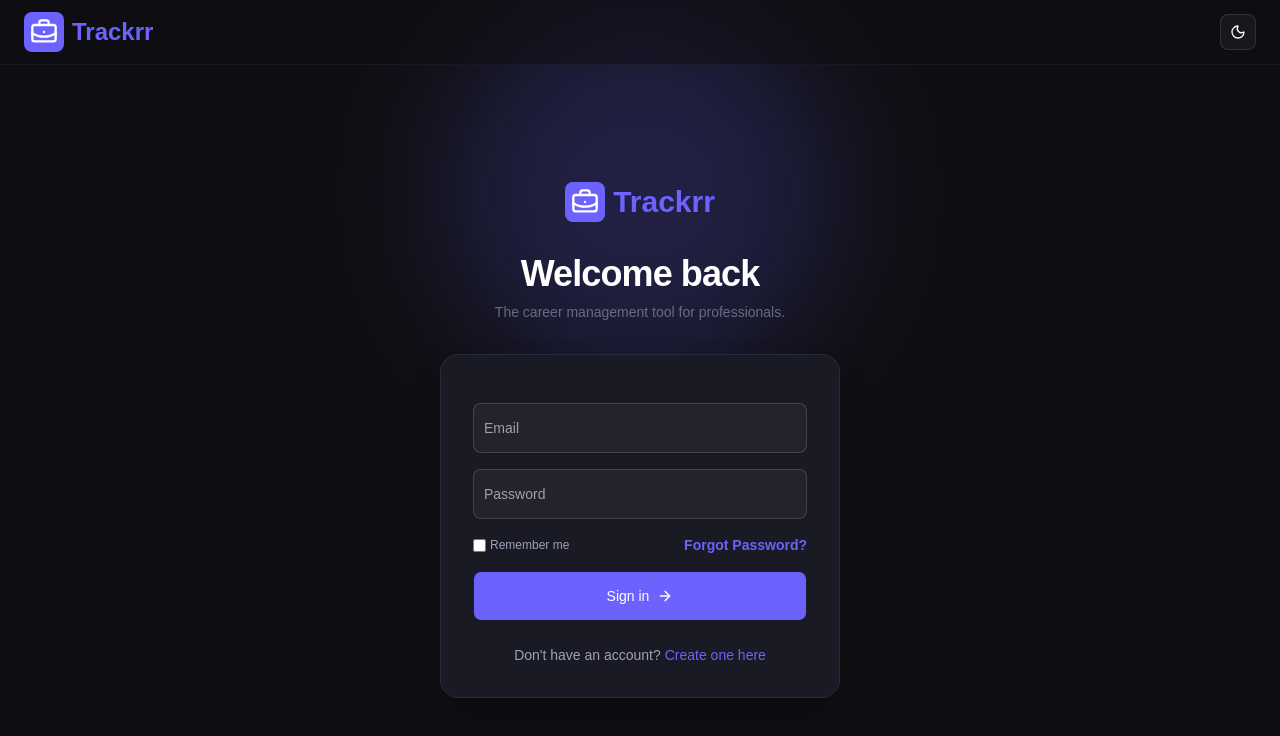
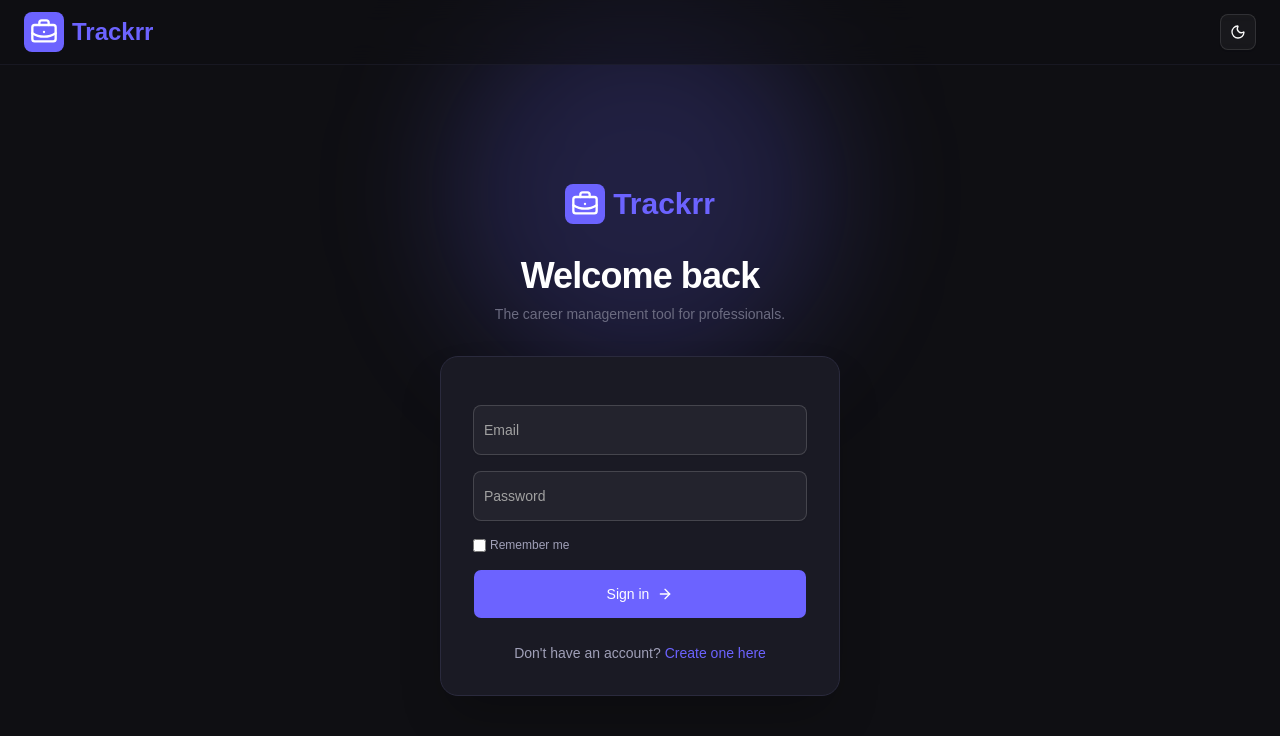
Before and after one commit to Prateek-ind/trackrr, a React (Vite) app in the folder client/: page /login in a window 1280 px wide. Shown: the top 736 px of the page. Built offline with nearby package versions, Linux system fonts and the light colour scheme; no server answers.

Commit message:
fix: comment out "Forgot Password?" link in LoginForm for future reference

```diff
--- a/client/src/features/auth/components/LoginForm.tsx
+++ b/client/src/features/auth/components/LoginForm.tsx
@@ -64,9 +64,9 @@ const LoginForm = () => {
           />{" "}
           Remember me
         </label>
-        <Link className="text-sm font-bold text-brand-purple" to={"/"}>
+        {/* <Link className="text-sm font-bold text-brand-purple" to={"/"}>
           Forgot Password?
-        </Link>
+        </Link> */}
       </div>
       {error && <p className="text-xs text-status-rejected">{error}</p>}
       <Button
```
